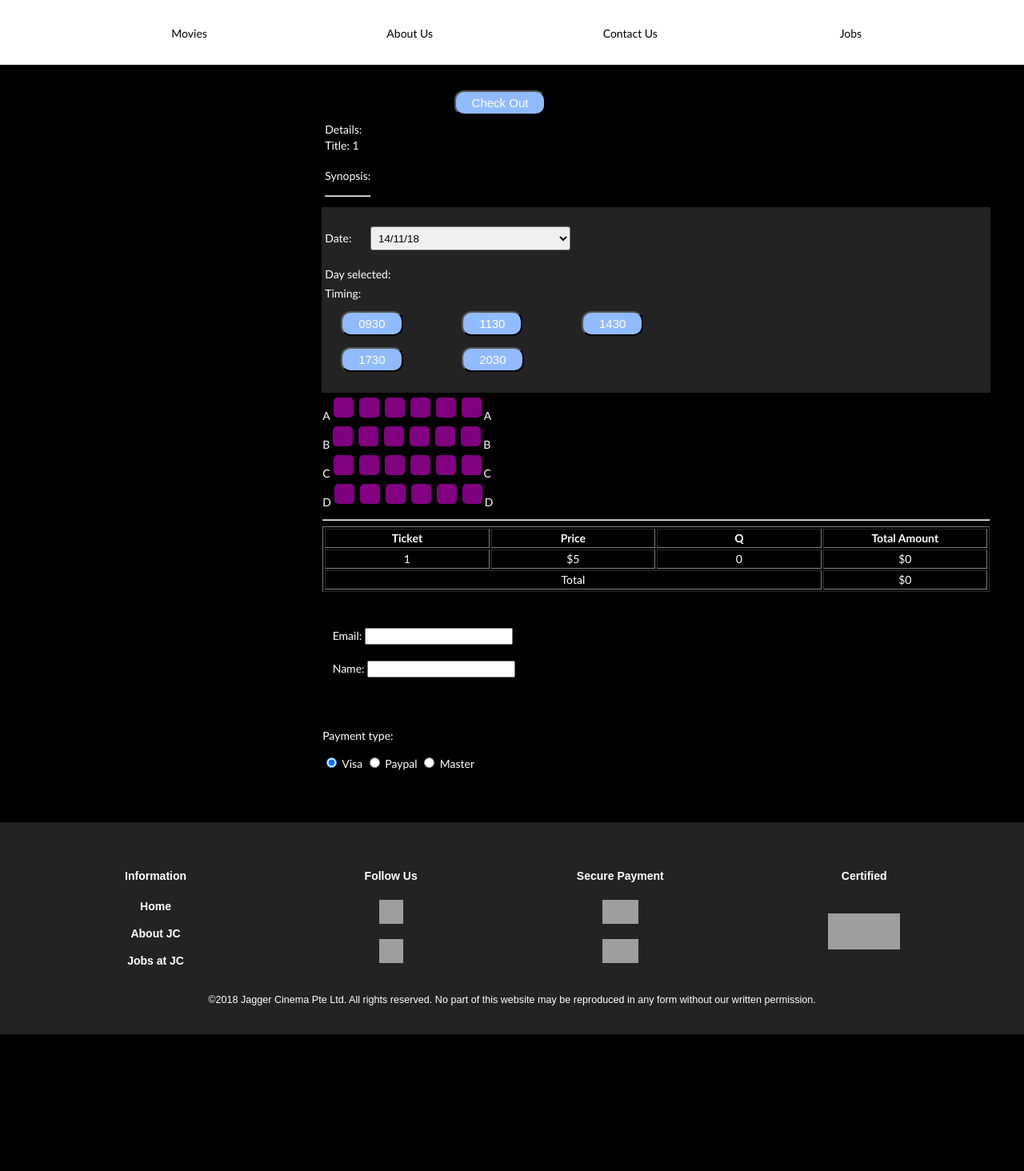
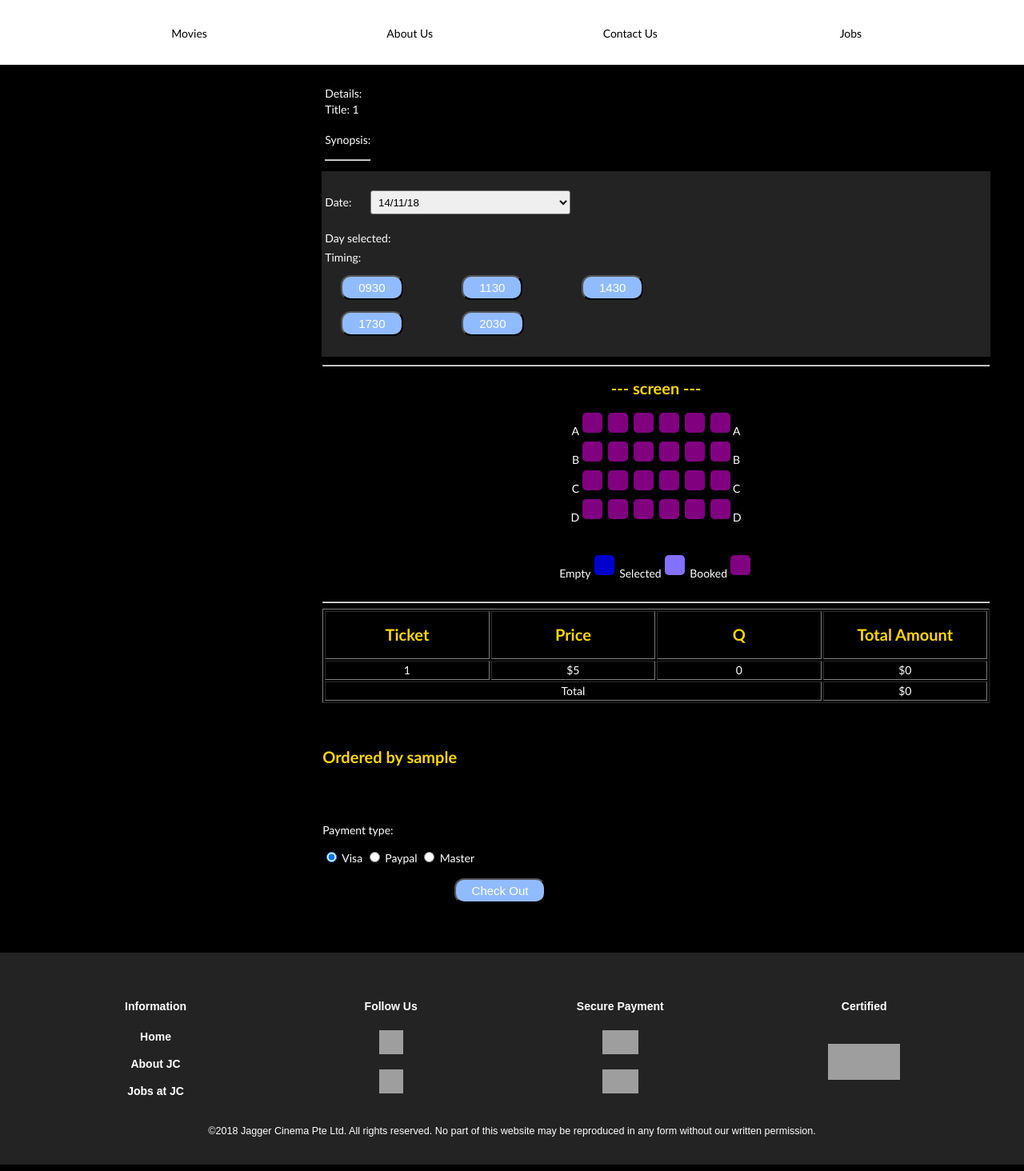
Before and after one commit to stev0025/Jagger-Cinema, a PHP site: page /checkout2.php in a window 1280 px wide. Shown: the part 188-1652 px from the top of the page at 80% size. Before the commit the page ends 1481 px from the top, so only its background shows below. Run offline with PHP 8.4, Linux system fonts and the light colour scheme; the visitor is signed in with stand-in values (Sample User, id 1); data that the repository does not hold is empty; grey boxes are pictures that could not be loaded.

Commit message:
Update checkout2 design

```diff
--- a/checkout2.php
+++ b/checkout2.php
@@ -292,10 +292,16 @@ if(isset($_POST['checkoutBtn'])) {
 							</form>
                         </tr>
 						<tr>
+
 							<form action= "<?php echo $_SERVER['PHP_SELF']; ?>" method="post">
 								<td id="checkout_content_td_seating">
+									<hr>
 									<table>
 									<?php
+										echo '<tr>';
+										echo '<h3> --- screen --- </h3>';
+										echo '</tr>';
+
 										echo '<tr>';
 										echo	'<span>A</span>';
 											for($x = 0; $x <= 5; $x++) {
@@ -349,11 +355,15 @@ if(isset($_POST['checkoutBtn'])) {
 										echo	'</tr>';
 
 									?>
-									</table>
+									</table><br>
+									<p>
+										Empty<input class="empty" type="checkbox" disabled>
+										Selected<input class="empty" type="checkbox" checked disabled>
+										Booked<input class="booked" type="checkbox" value="booked" disabled>
 
 								</td>
 
-								<input class="checkout_timing_btn" name = "checkoutBtn" type="submit" value="Check Out">
+
 
 
                         </tr>
@@ -363,10 +373,10 @@ if(isset($_POST['checkoutBtn'])) {
 
                         		<table border="1">
                         			<tr>
-                        				<th>Ticket</th>
-                        				<th>Price</th>
-                        				<th>Q</th>
-                        				<th>Total Amount</th>
+                        				<th><h3>Ticket</th>
+                        				<th><h3>Price</th>
+                        				<th><h3>Q</th>
+                        				<th><h3>Total Amount</th>
                         			</tr>
                         			<tr>
                         				<td><?php echo $movie?></td>
@@ -380,10 +390,23 @@ if(isset($_POST['checkoutBtn'])) {
                         			</tr>
                         		</table>
                         		<br><br>
-                        		<fieldset style="border:0px">
-                        		    <label>Email: <input name="emailBox"></label><br><br>
-                        		    <label>Name: <input name="nameBox"></label>
-                        		</fieldset>
+								<?php
+								if (isset($_SESSION['valid_user']))
+								{
+								echo '<h3>Ordered by ' .$_SESSION['valid_user'].' </h3>';
+								echo '<input type="hidden" name="emailBox" value="' .$_SESSION['valid_user']. '">';
+								echo '<input type="hidden" name="nameBox" value="customer_login">';
+								}
+
+								else {
+                        		echo '<fieldset style="border:0px">';
+                        		echo '    <label>Email: <input name="emailBox"></label><br><br>';
+                        		echo '    <label>Name: <input name="nameBox"></label>';
+                        		echo '</fieldset>';
+								}
+
+								?>
+
                         		<br><br>
                         		<p>Payment type:</p>
                         		<input type="radio" name="payment" value="visa" checked> Visa
@@ -391,8 +414,10 @@ if(isset($_POST['checkoutBtn'])) {
 						        <input type="radio" name="payment" value="master"> Master
 							</td>
 						</tr>
+
+                    </table>
+						<input class="checkout_timing_btn" name = "checkoutBtn" type="submit" value="Check Out">
 						</form>
-                    </table>
 
 				</div>
 			</div>
--- a/design_2.css
+++ b/design_2.css
@@ -260,6 +260,7 @@ img#home_ads{
     width: 80%;
     height: auto;
     top: 20px;
+	position: sticky;
 }
 #checkout_content_td_description {
 }
@@ -289,6 +290,7 @@ img#home_ads{
 }
 
 #checkout_content_td_seating {
+	text-align: center;
 }
 #checkout_content_td_seating table {
     margin: 0 auto;
```
Also changed, not shown: sql/README.md.
